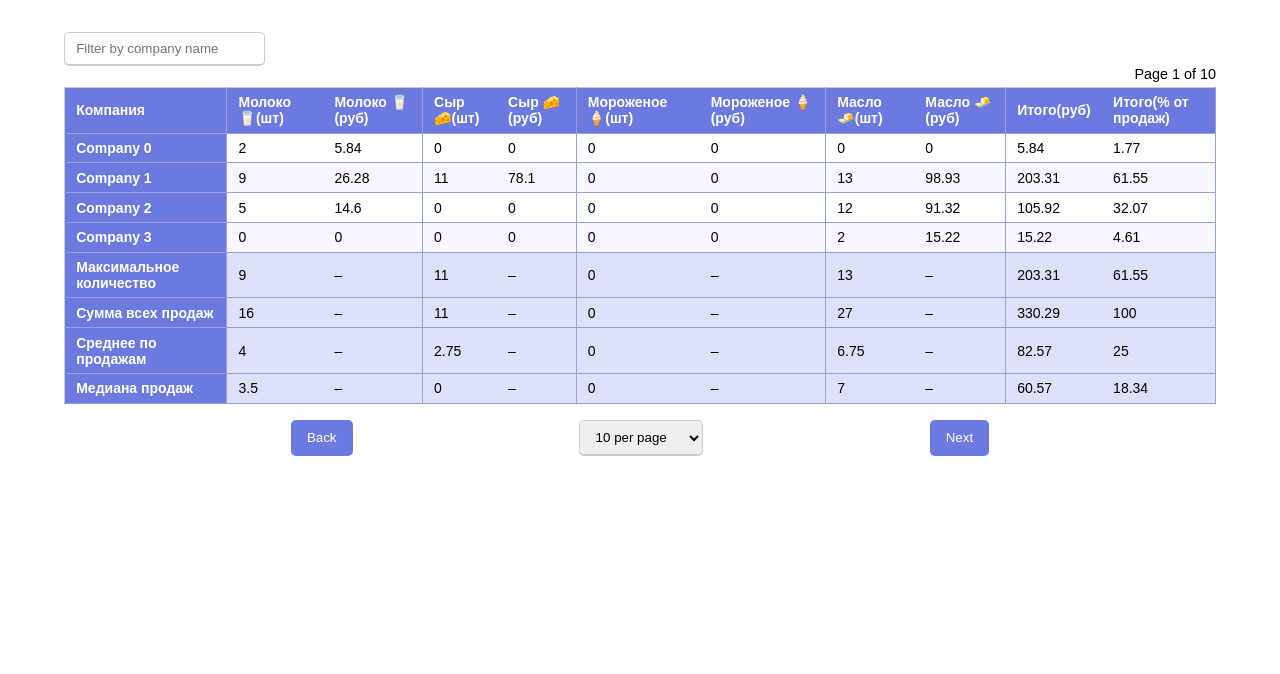
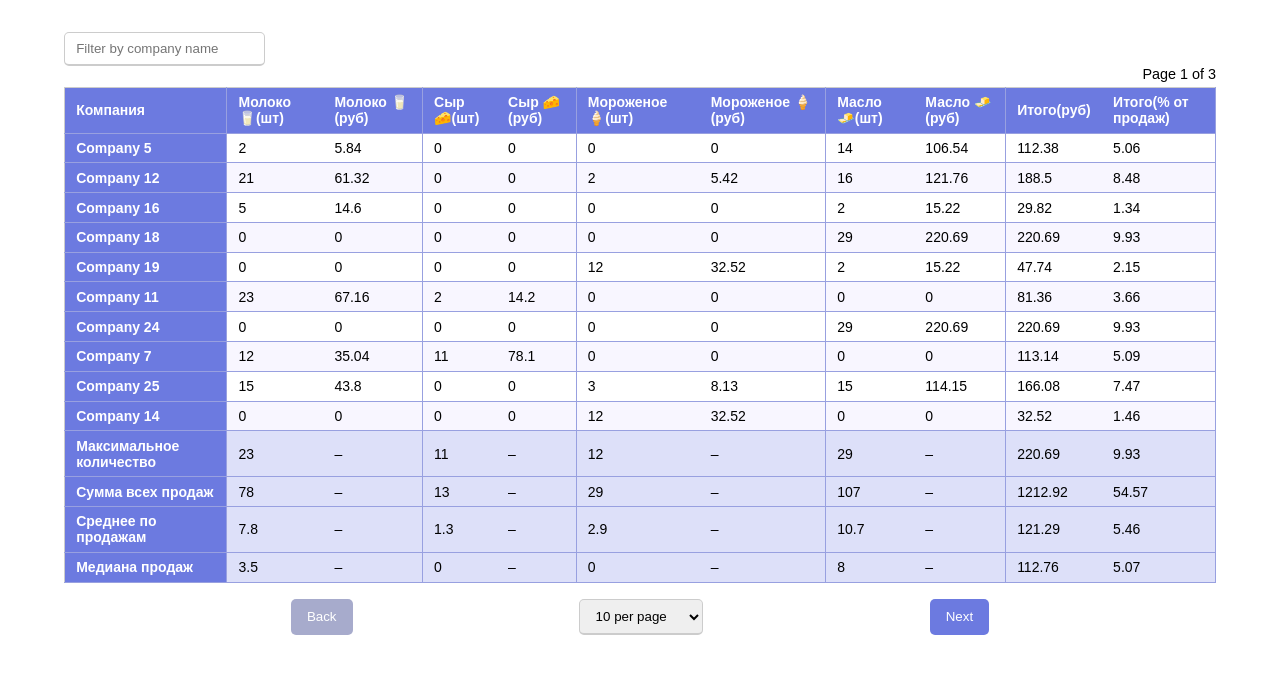
Before and after one commit to Aliph0th/data-analysis, a plain HTML site: page index.html in a window 1280 px wide. Drawn offline with Linux system fonts and the light colour scheme.

Commit message:
added pagination

```diff
--- a/src/components/App.js
+++ b/src/components/App.js
@@ -5,23 +5,58 @@ import { Table } from './table/Table.js';
 import { TableFilter } from './table/TableFilter.js';
 import { TablePagination } from './table/TablePagination.js';
 import { fillAggregatedData, transformRecords } from '../helpers.js';
-import { EVENT_TYPES } from '../constants.js';
+import { EVENT_TYPES, RECORDS_PER_PAGE } from '../constants.js';
 
 export class App extends Component {
-   constructor(records, prices) {
+   constructor(records, prices, root) {
       super();
       this.prices = prices;
+      this.root = root;
       this.products = Object.keys(prices);
       this.records = this.#getRecords(records);
-      this.children = [
-         new TableFilter(this.id),
-         new Table(this.records, this.prices, this.products, this.id),
-         new TablePagination(this.id)
-      ];
-      console.log(this.records);
-      window.addEventListener(this._event(EVENT_TYPES.FILTER_CHANGE, this.id), e =>
-         console.log(e.detail)
+      this.filterText = '';
+      this.pageOption = RECORDS_PER_PAGE[0];
+      this.page = 0;
+      this.#addListeners();
+   }
+
+   get #currentRecords() {
+      return this.records.slice(
+         this.page * this.pageOption,
+         (this.page + 1) * this.pageOption
       );
+   }
+
+   get #pagesCount() {
+      return Math.ceil(this.records.length / this.pageOption);
+   }
+
+   #addListeners() {
+      // FIXME:
+      window.addEventListener(this._event(EVENT_TYPES.PAGINATION_CHANGE, this.id), e => {
+         this.pageOption = e.detail;
+         this.render();
+      });
+
+      window.addEventListener(this._event(EVENT_TYPES.FILTER_CHANGE, this.id), e => {
+         this.filterText = e.detail;
+      });
+
+      window.addEventListener(this._event(EVENT_TYPES.NEXT_PAGE, this.id), () => {
+         if (this.page >= this.#pagesCount) {
+            return;
+         }
+         this.page++;
+         this.render();
+      });
+
+      window.addEventListener(this._event(EVENT_TYPES.PREV_PAGE, this.id), () => {
+         if (this.page < 0) {
+            return;
+         }
+         this.page--;
+         this.render();
+      });
    }
 
    #getRecords(records) {
@@ -39,10 +74,19 @@ export class App extends Component {
       return fillAggregatedData(filledMissingValues);
    }
 
-   render(rootElement) {
-      if (!rootElement) {
-         throw new Error('root element is not specified');
-      }
-      this.children.forEach(child => child.render(rootElement));
+   render() {
+      this.root.innerHTML = '';
+      new TableFilter(this.filterText, this.id).render(this.root);
+      const pageText = `Page ${this.page + 1} of ${this.#pagesCount}`;
+      new Table(
+         this.#currentRecords,
+         this.prices,
+         this.products,
+         pageText,
+         this.id
+      ).render(this.root);
+      new TablePagination(this.pageOption, this.page, this.#pagesCount, this.id).render(
+         this.root
+      );
    }
 }
--- a/src/components/table/Table.js
+++ b/src/components/table/Table.js
@@ -10,7 +10,7 @@ import {
 } from '../../helpers.js';
 
 export class Table extends Component {
-   constructor(records, prices, products, parentID) {
+   constructor(records, prices, products, pageText, parentID) {
       super();
       this.parentID = parentID;
       this.prices = prices;
@@ -18,8 +18,7 @@ export class Table extends Component {
       this.records = records;
       this.tableHeaders = createTableHeaders(this.products);
       this.metrics = this.#calculateMetrics();
-      this.pageText = 'Page 1 of 10';
-      console.log(this.metrics);
+      this.pageText = pageText;
    }
 
    #calculateMetrics() {
--- a/src/components/table/TableFilter.js
+++ b/src/components/table/TableFilter.js
@@ -4,8 +4,9 @@ import { Component } from '../../Component.js';
 import { EVENT_TYPES } from '../../constants.js';
 
 export class TableFilter extends Component {
-   constructor(parentID) {
+   constructor(filter, parentID) {
       super();
+      this.filter = filter;
       this.parentID = parentID;
    }
    #filterChanged = e => {
@@ -18,7 +19,7 @@ export class TableFilter extends Component {
       const input = this._createElement({
          type: 'input',
          classNames: ['control'],
-         attributes: { placeholder: 'Filter by company name' }
+         attributes: { placeholder: 'Filter by company name', value: this.filter }
       });
       rootElement.appendChild(input);
 
--- a/src/components/table/TablePagination.js
+++ b/src/components/table/TablePagination.js
@@ -4,8 +4,11 @@ import { Component } from '../../Component.js';
 import { EVENT_TYPES, RECORDS_PER_PAGE } from '../../constants.js';
 
 export class TablePagination extends Component {
-   constructor(parentID) {
+   constructor(option, page, pagesCount, parentID) {
       super();
+      this.option = option;
+      this.page = page;
+      this.pagesCount = pagesCount;
       this.parentID = parentID;
    }
    #nextBtnPressed = () => {
@@ -21,26 +24,31 @@ export class TablePagination extends Component {
       if (!rootElement) {
          throw new Error('root element is not specified');
       }
-
+      // FIXME:
+      const attributesBack = this.page === 0 ? { disabled: true } : {};
       const btnBack = this._createElement({
          type: 'button',
          classNames: ['btn'],
-         innerText: 'Back'
+         innerText: 'Back',
+         attributes: attributesBack
       });
+      const attributesNext = this.page === this.pagesCount - 1 ? { disabled: true } : {};
       const btnNext = this._createElement({
          type: 'button',
          classNames: ['btn'],
-         innerText: 'Next'
+         innerText: 'Next',
+         attributes: attributesNext
       });
       const selectCountEl = this._createElement({
          type: 'select',
          classNames: ['control']
       });
       RECORDS_PER_PAGE.forEach(value => {
+         const attributes = this.option === value ? { value, selected: true } : { value };
          const option = this._createElement({
             type: 'option',
             innerText: `${value} per page`,
-            attributes: { value }
+            attributes
          });
          selectCountEl.appendChild(option);
       });
--- a/src/constants.js
+++ b/src/constants.js
@@ -6,7 +6,6 @@ export const METRICS_NAMES = {
    MEDIAN: 'Медиана продаж'
 };
 export const EMPTY_METRIC = '–';
-
 export const EVENT_TYPES = {
    NEXT_PAGE: 'next_page',
    PREV_PAGE: 'prev_page',
--- a/src/index.js
+++ b/src/index.js
@@ -2,12 +2,9 @@
 import { App } from './components/App.js';
 import { PRODUCT_PRICES, generateData } from './generate.js';
 
-const RECORDS_N = 15;
+const RECORDS_N = 110;
 const prices = PRODUCT_PRICES;
 const records = generateData(RECORDS_N);
 
-console.log(records);
-console.log(prices);
-
-const app = new App(records, prices);
-app.render(document.getElementById('root'));
+const app = new App(records, prices, document.getElementById('root'));
+app.render();
--- a/styles.css
+++ b/styles.css
@@ -100,3 +100,6 @@ body {
 .btn:hover {
    background-color: #394395;
 }
+.btn[disabled] {
+   background-color: #a7abcc;
+}
```
